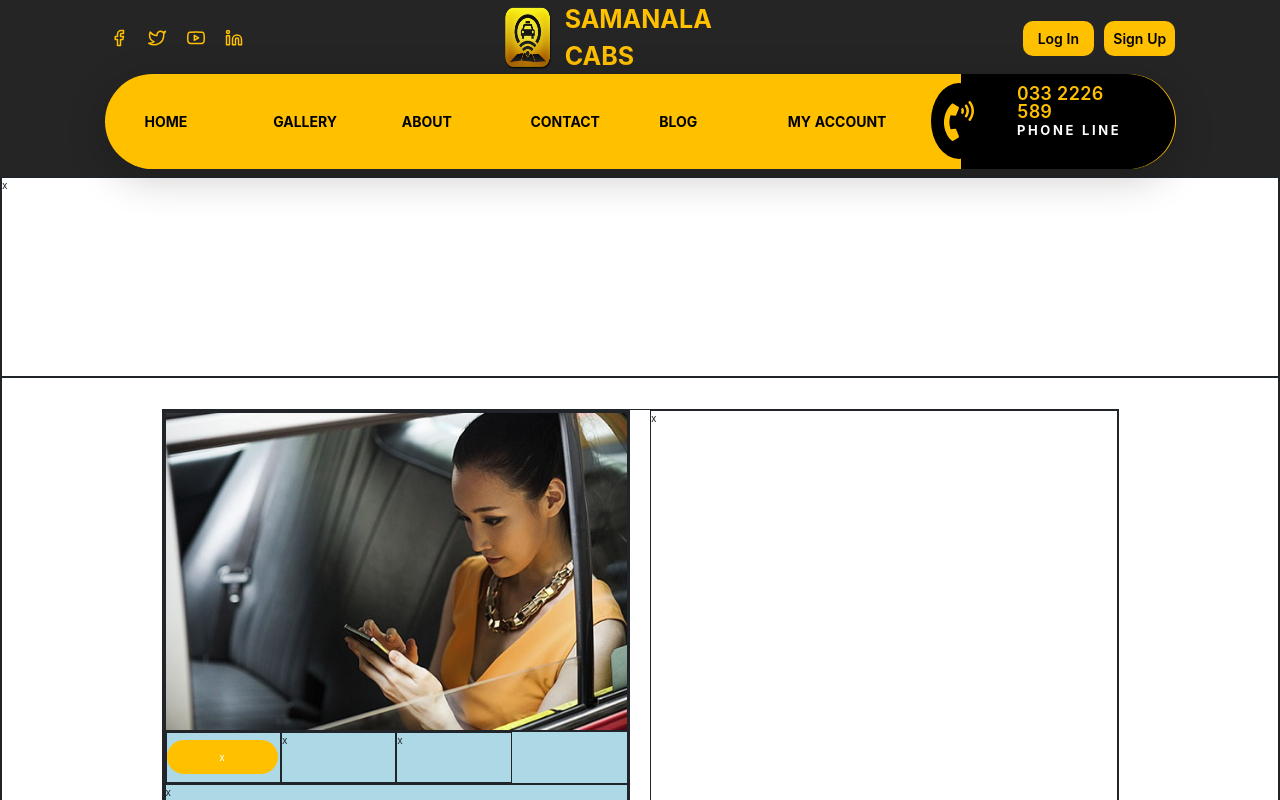
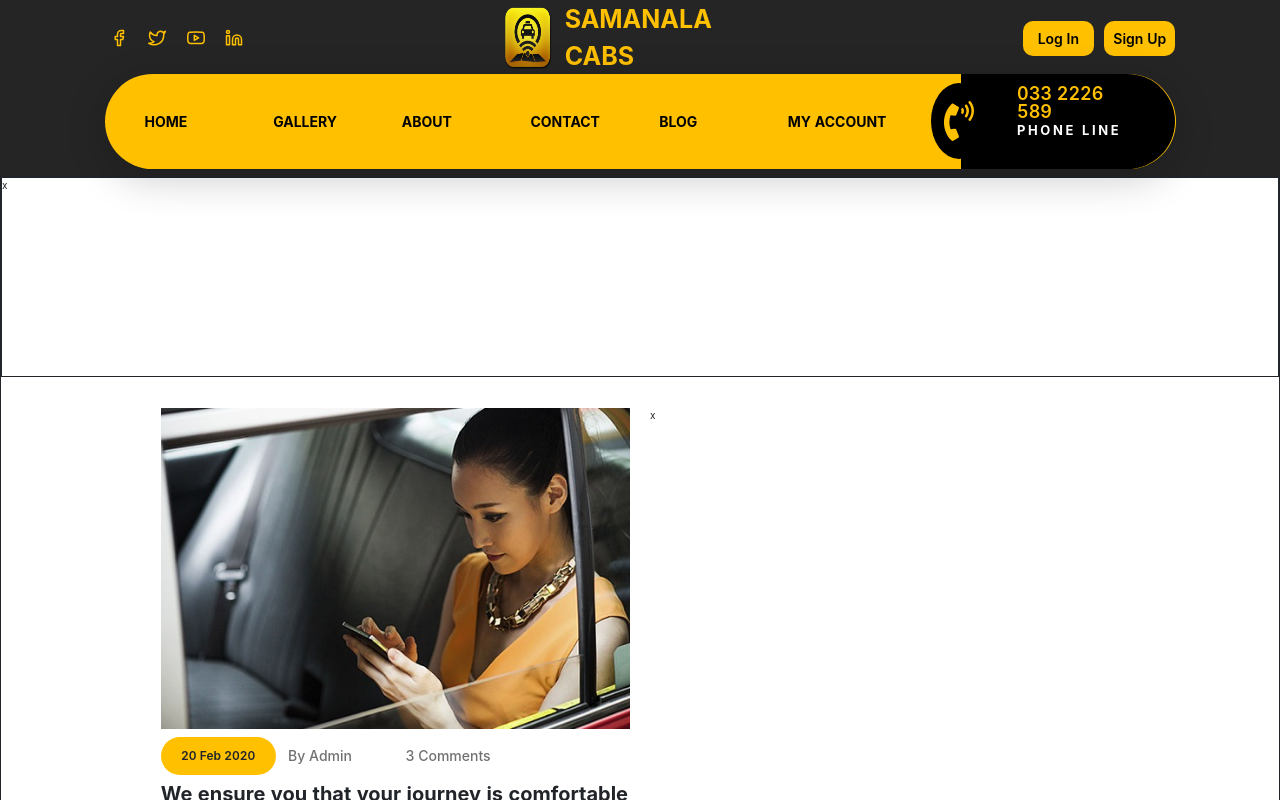
Before and after one commit to nimesha-edirisinghe/travel-management-system, a React (Create React App) app: page /blog in a window 1280 px wide. Built offline with nearby package versions, Linux system fonts and the light colour scheme; the HTML template or start-up script is replaced by a standard one.

Commit message:
finalize blog card component

```diff
--- a/src/app/pages/BlogPage/BlogPage.scss
+++ b/src/app/pages/BlogPage/BlogPage.scss
@@ -27,7 +27,6 @@
     .blog-inner-wrapper {
       width: 100%;
       height: 78%;
-      border: 1px solid;
       display: flex;
       justify-content: center;
       align-items: center;
@@ -35,11 +34,9 @@
       .blog-inner-content-wrapper {
         width: 75%;
         height: 98%;
-        border: 1px solid;
 
         .card-wrapper {
           height: 53.5rem;
-          border: 1px solid;
         }
       }
     }
--- a/src/app/pages/BlogPage/BlogPage.tsx
+++ b/src/app/pages/BlogPage/BlogPage.tsx
@@ -18,7 +18,14 @@ const BlogPage = () => {
             <MyRow gutter={[20, 20]}>
               <MyCol span={12}>
                 <div className="card-wrapper">
-                  <BlogCard imagePath={blogImage1} />
+                  <BlogCard
+                    date="20 Feb 2020"
+                    imagePath={blogImage1}
+                    uploadedBy="By Admin"
+                    noOfComments="3"
+                    description="There are many variations of passages of lorem ipsum available but the majority have suffered alteration..."
+                    title="We ensure you that your journey is comfortable and safe"
+                  />
                 </div>
               </MyCol>
               <MyCol span={12}>
--- a/src/app/pages/BlogPage/components/BlogCard/BlogCard.scss
+++ b/src/app/pages/BlogPage/components/BlogCard/BlogCard.scss
@@ -3,21 +3,17 @@
 .blog-card-root {
   height: 100%;
   width: 100%;
-  border: 1px solid;
-  background-color: lightblue;
   display: flex;
   flex-direction: column;
 
   .blog-card-image-wrapper {
     height: 60%;
     width: 100%;
-    border: 1px solid;
   }
 
   .blog-card-middle-wrapper {
     height: 10%;
     width: 100%;
-    border: 1px solid;
     display: flex;
     flex-direction: row;
     justify-content: flex-start;
@@ -25,7 +21,6 @@
     .blog-date-wrapper {
       height: 100%;
       width: 25%;
-      border: 1px solid;
       display: flex;
       align-items: center;
 
@@ -33,32 +28,50 @@
         height: 70%;
         width: 98%;
         border-radius: 2rem;
-        color: #ffff;
+        font-size: 12px;
+        font-weight: 600;
         @include flex-center;
         background-color: #ffc000;
       }
     }
+
     .blog-uploaded-by-wrapper {
       height: 100%;
       width: 25%;
-      border: 1px solid;
+      display: flex;
+      align-items: center;
+      padding-left: 1rem;
+      font-size: 14px;
+      font-weight: 500;
+      color: #717171;
     }
+
     .blog-comment-wrapper {
       height: 100%;
       width: 25%;
-      border: 1px solid;
+      display: flex;
+      align-items: center;
+      padding-left: 1rem;
+      font-size: 14px;
+      font-weight: 500;
+      color: #717171;
     }
   }
 
   .blog-card-title-wrapper {
     height: 10%;
     width: 100%;
-    border: 1px solid;
+    font-size: 20px;
+    font-weight: 700;
+    display: flex;
+    align-items: center;
   }
 
   .blog-card-desc-wrapper {
     height: 20%;
     width: 100%;
-    border: 1px solid;
+    font-size: 16px;
+    line-height: 20px;
+    color: #717171;
   }
 }
--- a/src/app/pages/BlogPage/components/BlogCard/BlogCard.tsx
+++ b/src/app/pages/BlogPage/components/BlogCard/BlogCard.tsx
@@ -25,13 +25,13 @@ const BlogCard = ({
       </div>
       <div className="blog-card-middle-wrapper">
         <div className="blog-date-wrapper">
-          <div className="blog-date-inner-wrapper">x</div>
+          <div className="blog-date-inner-wrapper">{date}</div>
         </div>
-        <div className="blog-uploaded-by-wrapper">x</div>
-        <div className="blog-comment-wrapper">x</div>
+        <div className="blog-uploaded-by-wrapper">{uploadedBy}</div>
+        <div className="blog-comment-wrapper">{noOfComments} Comments</div>
       </div>
-      <div className="blog-card-title-wrapper">x</div>
-      <div className="blog-card-desc-wrapper">x</div>
+      <div className="blog-card-title-wrapper">{title}</div>
+      <div className="blog-card-desc-wrapper">{description}</div>
     </div>
   );
 };
```
